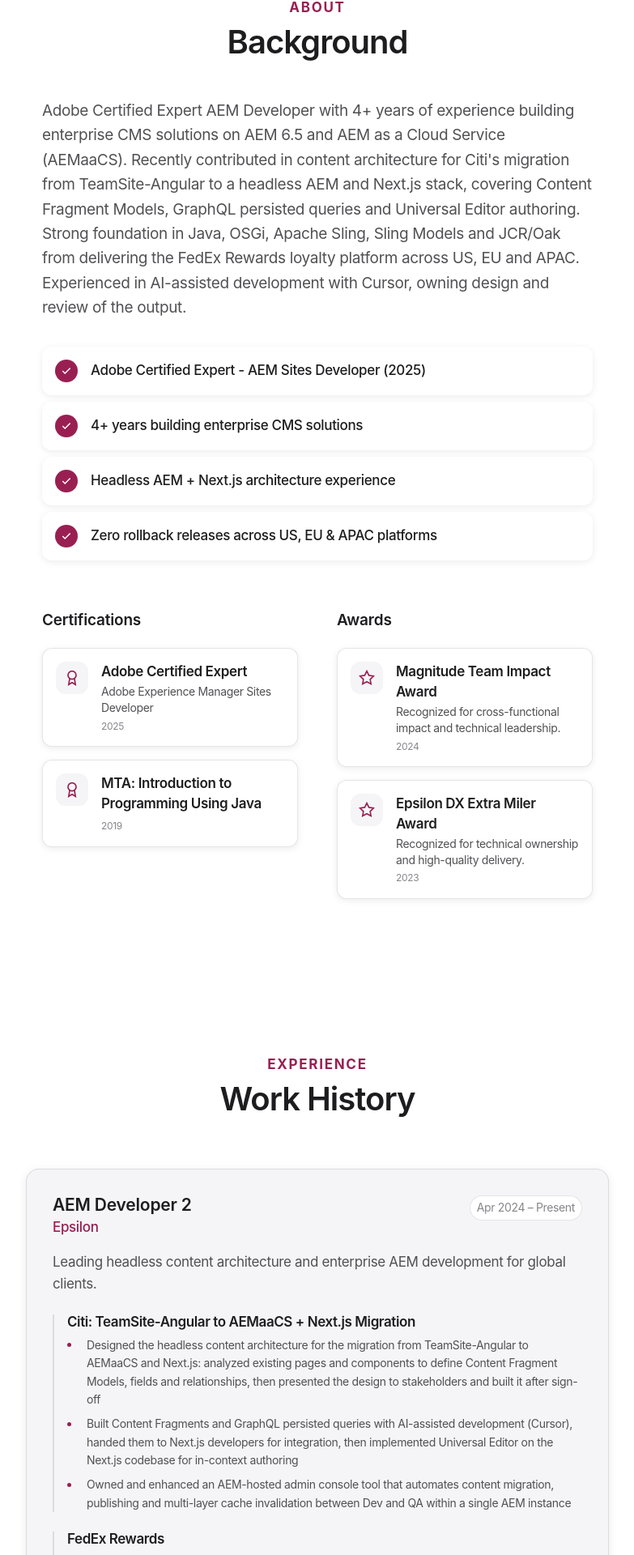
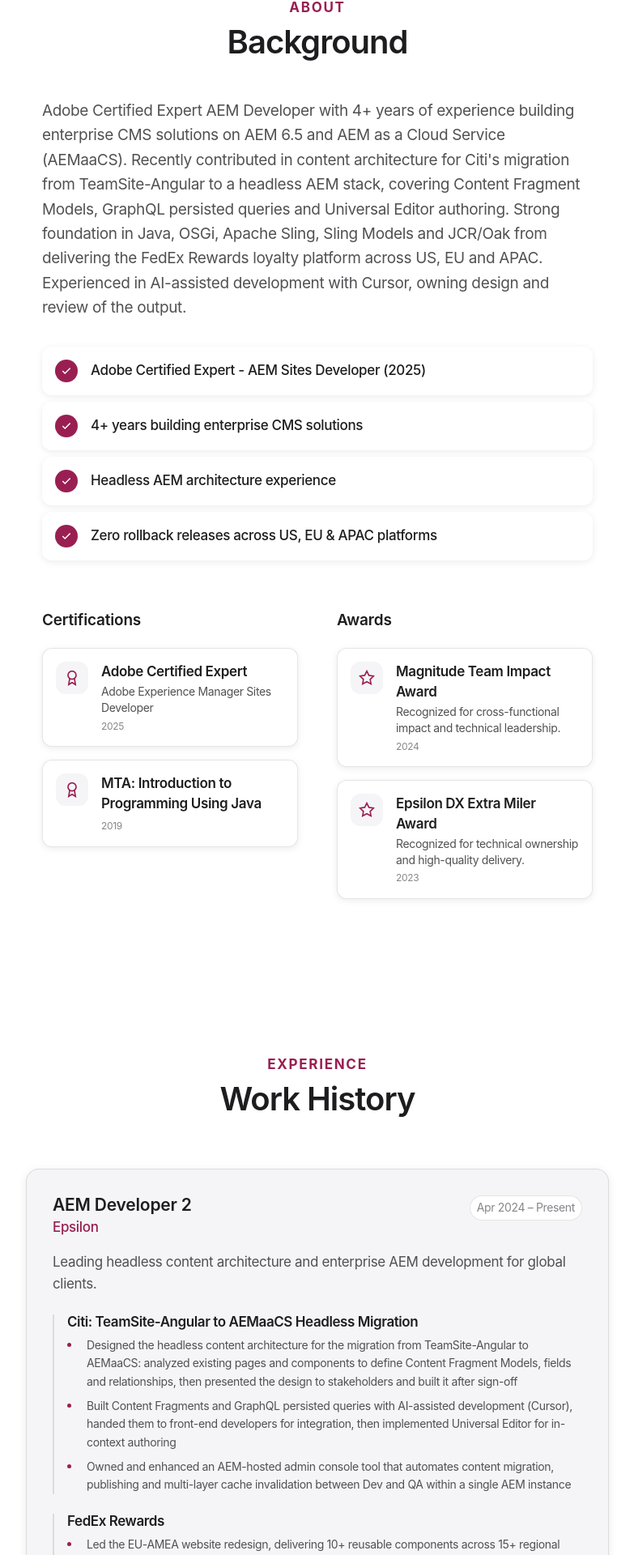
Before and after one commit to riteshsingha/portfolio-app, a React (Vite) app: page / in a window 1280 px wide. Shown: the part 899-2819 px from the top of the page at 81% size, without its empty margins (248-1031 px from the left). Built offline with nearby package versions, Linux system fonts and the light colour scheme.

Commit message:
chore: remove Next.js from skills, project technologies, and descriptions

```diff
--- a/resume.json
+++ b/resume.json
@@ -22,7 +22,7 @@
           "endDate": "Present",
           "highlights": [
             "Driving a large-scale CMS modernization program for the Citi ThankYou Rewards platform, migrating static content from TeamSite CMS to AEM as a Cloud Service (AEMaaCS) by mapping legacy DCTs to Content Fragment Models and DCRs to Content Fragments; independently built an AI-assisted migration accelerator (Cursor AI) that analyzes existing repository patterns to auto-generate CFMs, CFs, and GraphQL persisted queries through a guided preview-and-approve workflow, cutting manual effort and accelerating delivery.",
-            "Designed scalable Content Fragment Models and GraphQL persisted queries powering headless content delivery for the Next.js front end across key rewards experiences - including Points Transfer, Points Summary, Order History, Cash PDP, Charity, FAQ, and Account Combine - collaborating closely with front-end, architecture, and business teams through CMS design reviews and API design sessions to define content structures and API contracts.",
+            "Designed scalable Content Fragment Models and GraphQL persisted queries powering headless content delivery for the front end across key rewards experiences - including Points Transfer, Points Summary, Order History, Cash PDP, Charity, FAQ, and Account Combine - collaborating closely with front-end, architecture, and business teams through CMS design reviews and API design sessions to define content structures and API contracts.",
             "Implemented bilingual (English/Spanish) content delivery and a structured AEM tag taxonomy (tier, session state, active status, and language tags) to enable audience-based content targeting and consistent metadata across Content Fragments.",
             "Shaped GraphQL responses to match UI contracts - aligning field order to page layout, normalizing rich-text/HTML output, and resolving encoding differences between GraphiQL and publish endpoints - and validated persisted queries in Postman before exposing publish endpoints to the front-end team.",
             "Managed deployments through Adobe Cloud Manager CI/CD pipelines, troubleshooting FileVault filter.xml modes and package installation behavior to ensure CFM and persisted-query updates reflected correctly across Author and Publish environments.",
--- a/src/data/portfolio.js
+++ b/src/data/portfolio.js
@@ -16,11 +16,11 @@ export const personalInfo = {
 };
 
 export const aboutContent = {
-  summary: `Adobe Certified Expert AEM Developer with 4+ years of experience building enterprise CMS solutions on AEM 6.5 and AEM as a Cloud Service (AEMaaCS). Recently contributed in content architecture for Citi's migration from TeamSite-Angular to a headless AEM and Next.js stack, covering Content Fragment Models, GraphQL persisted queries and Universal Editor authoring. Strong foundation in Java, OSGi, Apache Sling, Sling Models and JCR/Oak from delivering the FedEx Rewards loyalty platform across US, EU and APAC. Experienced in AI-assisted development with Cursor, owning design and review of the output.`,
+  summary: `Adobe Certified Expert AEM Developer with 4+ years of experience building enterprise CMS solutions on AEM 6.5 and AEM as a Cloud Service (AEMaaCS). Recently contributed in content architecture for Citi's migration from TeamSite-Angular to a headless AEM stack, covering Content Fragment Models, GraphQL persisted queries and Universal Editor authoring. Strong foundation in Java, OSGi, Apache Sling, Sling Models and JCR/Oak from delivering the FedEx Rewards loyalty platform across US, EU and APAC. Experienced in AI-assisted development with Cursor, owning design and review of the output.`,
   highlights: [
     "Adobe Certified Expert - AEM Sites Developer (2025)",
     "4+ years building enterprise CMS solutions",
-    "Headless AEM + Next.js architecture experience",
+    "Headless AEM architecture experience",
     "Zero rollback releases across US, EU & APAC platforms"
   ]
 };
@@ -35,10 +35,10 @@ export const experience = [
     description: "Leading headless content architecture and enterprise AEM development for global clients.",
     projects: [
       {
-        name: "Citi: TeamSite-Angular to AEMaaCS + Next.js Migration",
+        name: "Citi: TeamSite-Angular to AEMaaCS Headless Migration",
         achievements: [
-          "Designed the headless content architecture for the migration from TeamSite-Angular to AEMaaCS and Next.js: analyzed existing pages and components to define Content Fragment Models, fields and relationships, then presented the design to stakeholders and built it after sign-off",
-          "Built Content Fragments and GraphQL persisted queries with AI-assisted development (Cursor), handed them to Next.js developers for integration, then implemented Universal Editor on the Next.js codebase for in-context authoring",
+          "Designed the headless content architecture for the migration from TeamSite-Angular to AEMaaCS: analyzed existing pages and components to define Content Fragment Models, fields and relationships, then presented the design to stakeholders and built it after sign-off",
+          "Built Content Fragments and GraphQL persisted queries with AI-assisted development (Cursor), handed them to front-end developers for integration, then implemented Universal Editor for in-context authoring",
           "Owned and enhanced an AEM-hosted admin console tool that automates content migration, publishing and multi-layer cache invalidation between Dev and QA within a single AEM instance"
         ]
       },
@@ -53,7 +53,7 @@ export const experience = [
         ]
       }
     ],
-    technologies: ["AEMaaCS", "Next.js", "GraphQL", "Content Fragments", "Universal Editor", "Cursor AI"]
+    technologies: ["AEMaaCS", "GraphQL", "Content Fragments", "Universal Editor", "Cursor AI"]
   },
   {
     id: 2,
@@ -138,7 +138,6 @@ export const skills = {
     "Persisted Queries",
     "Content Fragments",
     "Content Fragment Models",
-    "Next.js (Integration)",
     "Oak/Lucene Indexing",
     "Query Builder",
     "JCR-SQL2"
```
